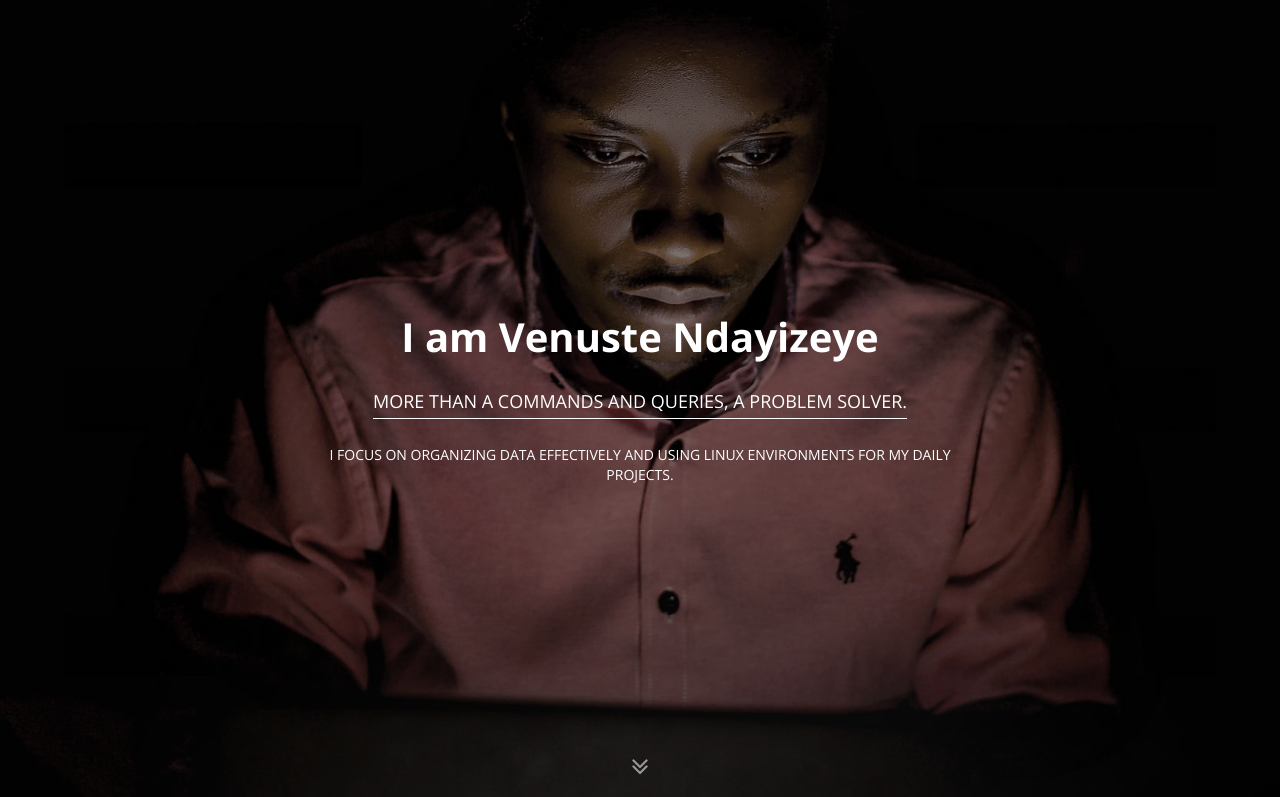
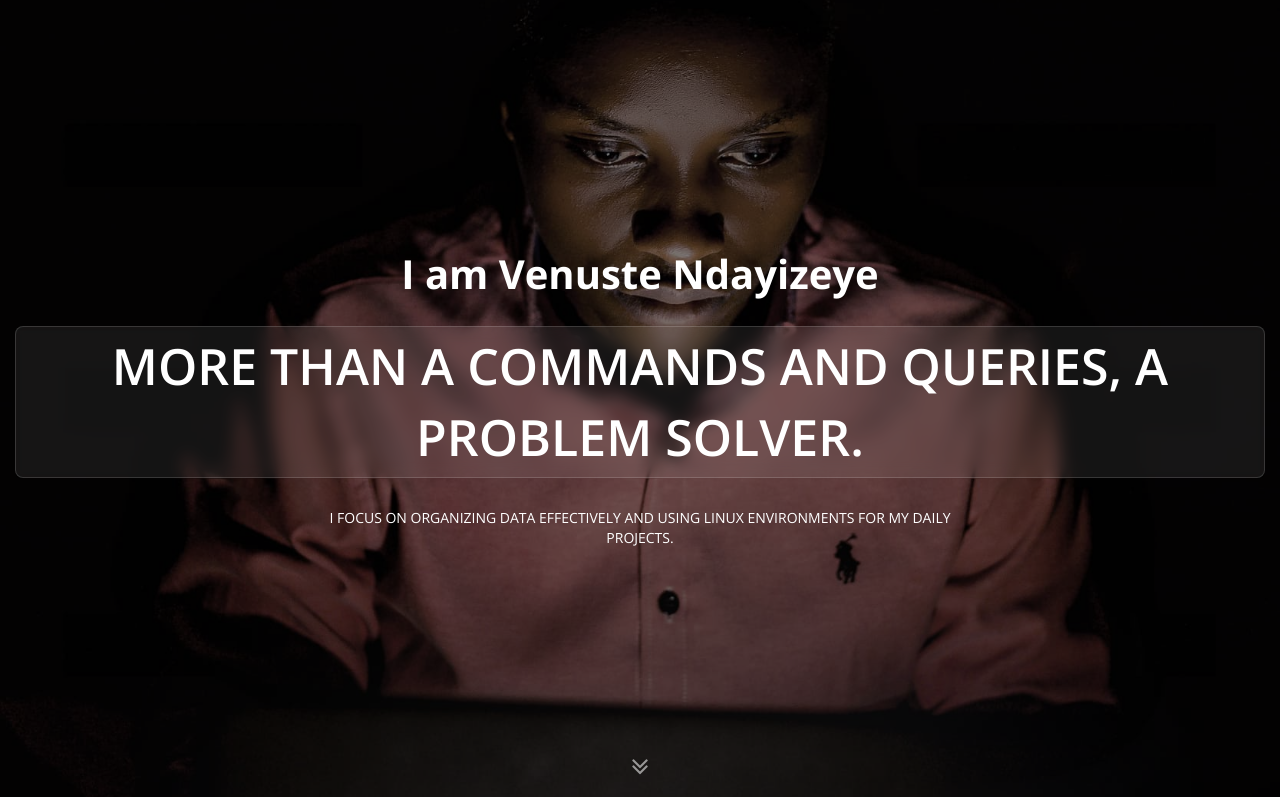
Before and after one commit to VenusteProgrammer/port, a plain HTML site: page index.html in a window 1280 px wide. Shown: the top 797 px of the page. Drawn offline with nearby package versions, Linux system fonts and the light colour scheme.

Commit message:
Enhance hero job styles in CSS
Increased font size and added styles for hero job element.

```diff
--- a/assets/css/style.css
+++ b/assets/css/style.css
@@ -468,12 +468,18 @@ html, body {
 }
 
 .hero-content .hero-job {
-  font-size: 18px;
+  font-size: 50px;
+  font-weight: 500;
 }
 
 .hero-content .hero-job span {
-  padding-bottom: 5px;
-  border-bottom: 1px solid #ffffff;
+  display: inline-block;
+  padding: 4px 14px;
+  background: rgba(255, 255, 255, 0.08); /* Fond translucide */
+  border: 1px solid rgba(255, 255, 255, 0.15); /* Bordure fine très discrète */
+  border-radius: 8px; /* Coins arrondis */
+  backdrop-filter: blur(8px); /* Effet de flou en arrière-plan (si le fond s'y prête) */
+  font-weight: 600;
 }
 
 .hero-content .hero-job-desc {
```
